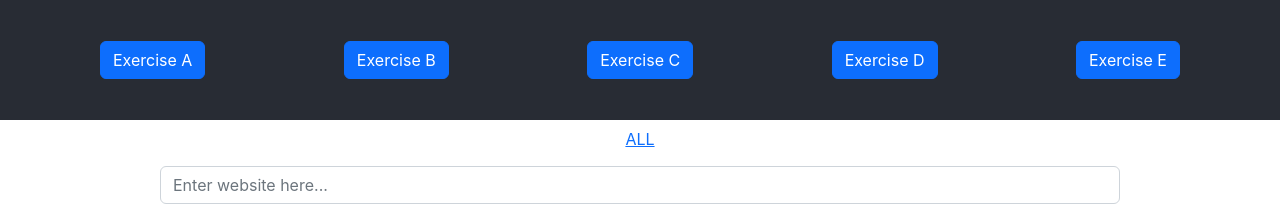
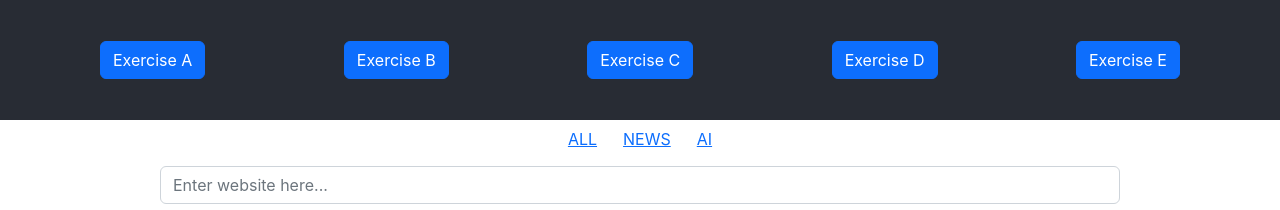
Before and after one commit to flatspider/react-exercises, a React (Create React App) app: page / in a window 1280 px wide. Both pictures are taken after a click on the button "Exercise D". Shown: the top 210 px of the page. Built offline with nearby package versions, Linux system fonts and the light colour scheme.

Commit message:
Filter function working for news tag, not AI.

```diff
--- a/src/exercise-D/BookmarkList.js
+++ b/src/exercise-D/BookmarkList.js
@@ -25,6 +25,8 @@ function BookmarkList() {
   const [newBookmarkTitle, setNewBookmarkTitle] = useState("");
   const [newBookmarkTag, setNewBookmarkTag] = useState("");
 
+  // This creates a list of the unique values within the tags.
+
   const handleSubmit = (submits) => {
     submits.preventDefault(); // Stops the button from refreshing the page.
 
@@ -40,6 +42,32 @@ function BookmarkList() {
     setNewBookmarkTag(""); // Clears the input box.
   };
 
+  const tags = [...new Set(bookmarkList.map((bookmark) => bookmark.tag))];
+
+  const tagsHTML = tags.map((tag) => {
+    return (
+      <button
+        key={tag}
+        type="button"
+        className="btn btn-link"
+        onClick={() => setTagFilter(tag)}
+      >
+        {tag.toUpperCase()}
+      </button>
+    );
+  });
+
+  console.log(tags);
+  console.log(tagsHTML);
+
+  const bookmarksHTML = bookmarkList
+    .filter((bookmark) => {
+      return tagFilter ? bookmark.tag.toLowerCase() === tagFilter : bookmark;
+    })
+    .map((bookmark, index) => <Bookmark key={index} bookmark={bookmark} />);
+
+  console.log(bookmarksHTML);
+
   return (
     <div>
       <header>
@@ -50,6 +78,7 @@ function BookmarkList() {
         >
           ALL
         </button>
+        {tagsHTML}
       </header>
 
       <form onSubmit={handleSubmit}>
@@ -87,9 +116,7 @@ function BookmarkList() {
           Add bookmark!
         </button>
       </form>
-      {bookmarkList.map((bookmark, index) => (
-        <Bookmark key={index} bookmark={bookmark} />
-      ))}
+      {bookmarksHTML}
     </div>
   );
 }
```
